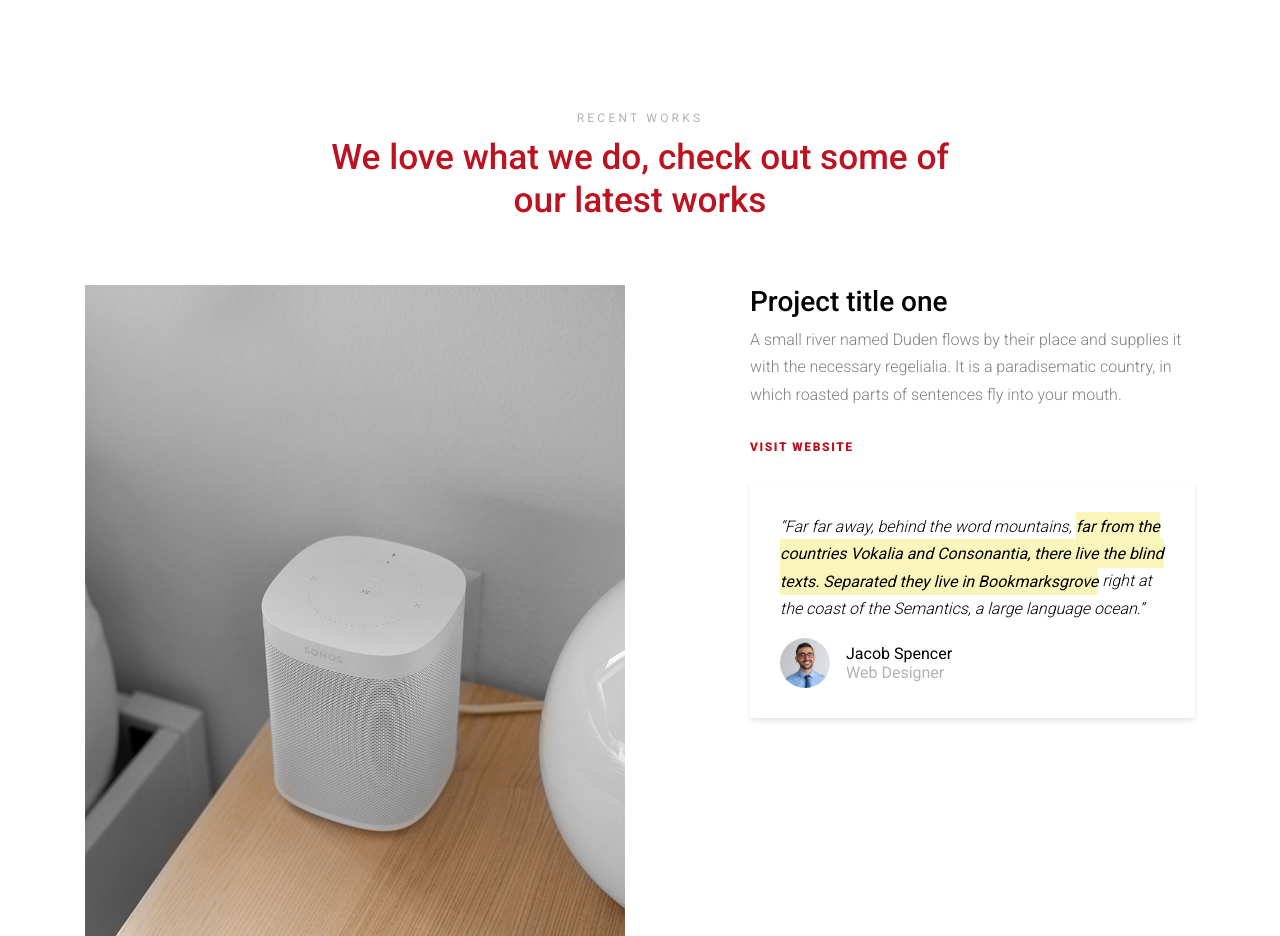
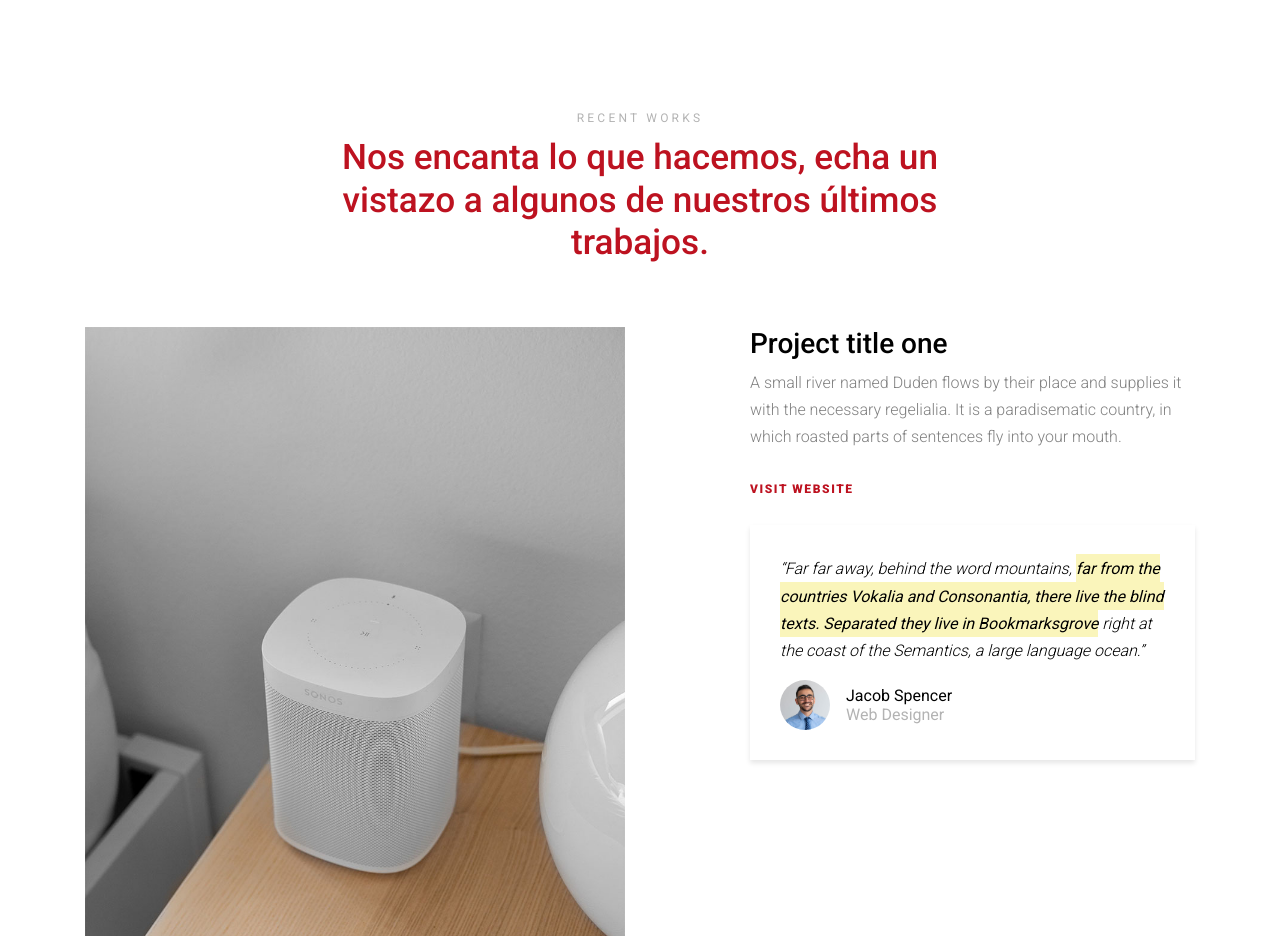
Before and after one commit to camospinac/PortafolioIbero, a plain HTML site: page index.html in a window 1280 px wide. Shown: the part 3820-4756 px from the top of the page. Drawn offline with nearby package versions, Linux system fonts and the light colour scheme; files that its build step writes are made by us from their sources.

Commit message:
no carga

```diff
--- a/index.html
+++ b/index.html
@@ -304,7 +304,7 @@
         <div class="row mb-5 ">
           <div class="col-md-7 section-title text-center mx-auto">
             <span class="sub-title mb-2 d-block">Recent Works</span>
-            <h2 class="title text-primary mb-3">We love what we do, check out some of our latest works</h2>
+            <h2 class="title text-primary mb-3">Nos encanta lo que hacemos, echa un vistazo a algunos de nuestros últimos trabajos.</h2>
           </div>
         </div>
         <div class="row mb-5">
```
